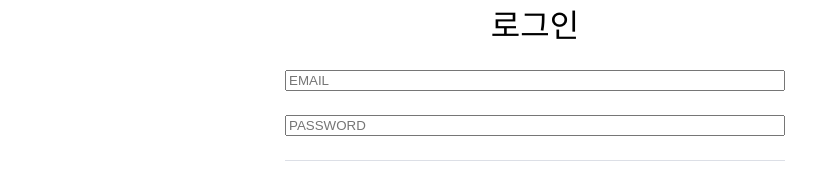
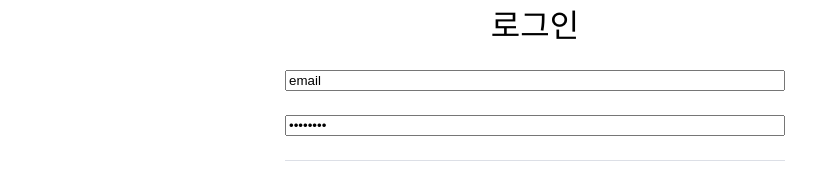
Before and after one commit to hoontae24/Stirring, a Vue app in the folder vue/: page /login in a window 1280 px wide. Shown: the part 161-344 px from the top of the page, without its empty margins (105-921 px from the left). Built offline with nearby package versions, Linux system fonts and the light colour scheme.

Commit message:
Feat: Add VueInput component with v-model

```diff
--- a/vue/src/components/_globals/VueInput.vue
+++ b/vue/src/components/_globals/VueInput.vue
@@ -1,7 +1,9 @@
 <template>
   <input
     :class="{ 'full-width': fullWidth }"
-    v-bind="{ ...$props, ...$attrs }"
+    v-bind="console.log(value, $attrs) || { ...$attrs }"
+    :value="value"
+    @input="$attrs['onUpdate:value']($event.target.value)"
   />
 </template>
 
@@ -11,6 +13,7 @@ export default {
   props: {
     clearable: { type: Boolean, default: true },
     fullWidth: { type: Boolean, default: true },
+    value: String,
   },
 };
 </script>
--- a/vue/src/components/_globals/VueLink.vue
+++ b/vue/src/components/_globals/VueLink.vue
@@ -10,6 +10,9 @@ export default {
   props: {
     href: { type: String, default: '#' },
     color: { type: String, default: 'text-primary' },
+  },
+  setup(props, ctx) {
+    // console.log(props, ctx);
   },
 };
 </script>
--- a/vue/src/main.js
+++ b/vue/src/main.js
@@ -4,7 +4,9 @@ import router from '@/router';
 import plugins from '@/plugins';
 import App from '@/App';
 
-const app = createApp(App);
-plugins({ app });
-router({ app });
-app.mount('#root');
+(function startApp() {
+  const app = createApp(App);
+  plugins({ app });
+  router({ app });
+  app.mount('#root');
+})();
--- a/vue/src/plugins/index.js
+++ b/vue/src/plugins/index.js
@@ -1,9 +1,9 @@
 // import element from './element-ui';
 import components from './components';
-// import filters from './filters';
+import properties from './properties';
 
 export default ({ app }) => {
   // element({ app });
   components({ app });
-  // filters({ app });
+  properties({ app });
 };
--- /dev/null
+++ b/vue/src/plugins/properties.js
@@ -0,0 +1,9 @@
+export default ({ app }) => {
+  const vueInstance = {
+    beforeCreate() {
+      this.console = console;
+    },
+  };
+
+  app.mixin(vueInstance);
+};
--- a/vue/src/views/Login.vue
+++ b/vue/src/views/Login.vue
@@ -9,7 +9,8 @@
           class="input"
           label="email"
           placeholder="EMAIL"
-          v-model="state.email"
+          v-model:value="loginState.email"
+          @focus="e => console.log('focus')"
         />
       </div>
       <div class="field">
@@ -18,7 +19,7 @@
           type="password"
           label="password"
           placeholder="PASSWORD"
-          v-model="state.password"
+          v-model:value="loginState.password"
         />
       </div>
       <vue-divider class="divider"></vue-divider>
@@ -49,22 +50,27 @@
 import PageLayout from '@/components/layouts/PageLayout';
 import { reactive } from 'vue';
 
+const useLoginForm = () => {
+  const state = reactive({
+    email: 'email',
+    password: 'password',
+  });
+  const submit = () => console.log(state.email, state.password);
+
+  return { state, submit };
+};
+
 export default {
   name: 'page-login',
   components: {
     PageLayout,
   },
   setup() {
-    const state = reactive({
-      email: 'email',
-      password: 'password',
-    });
-
-    const handleSubmit = () => console.log(state.email, state.password);
+    const { state: loginState, submit: handleSubmit } = useLoginForm();
     const handleSignup = () => console.log('SIGN UP');
 
     return {
-      state,
+      loginState,
       handleSubmit,
       handleSignup,
       console,
```
Also changed, not shown: vue/src/plugins/filters.js (deleted, +0 -23 lines), 1 other file (tests, documents, lock files or other folders).
